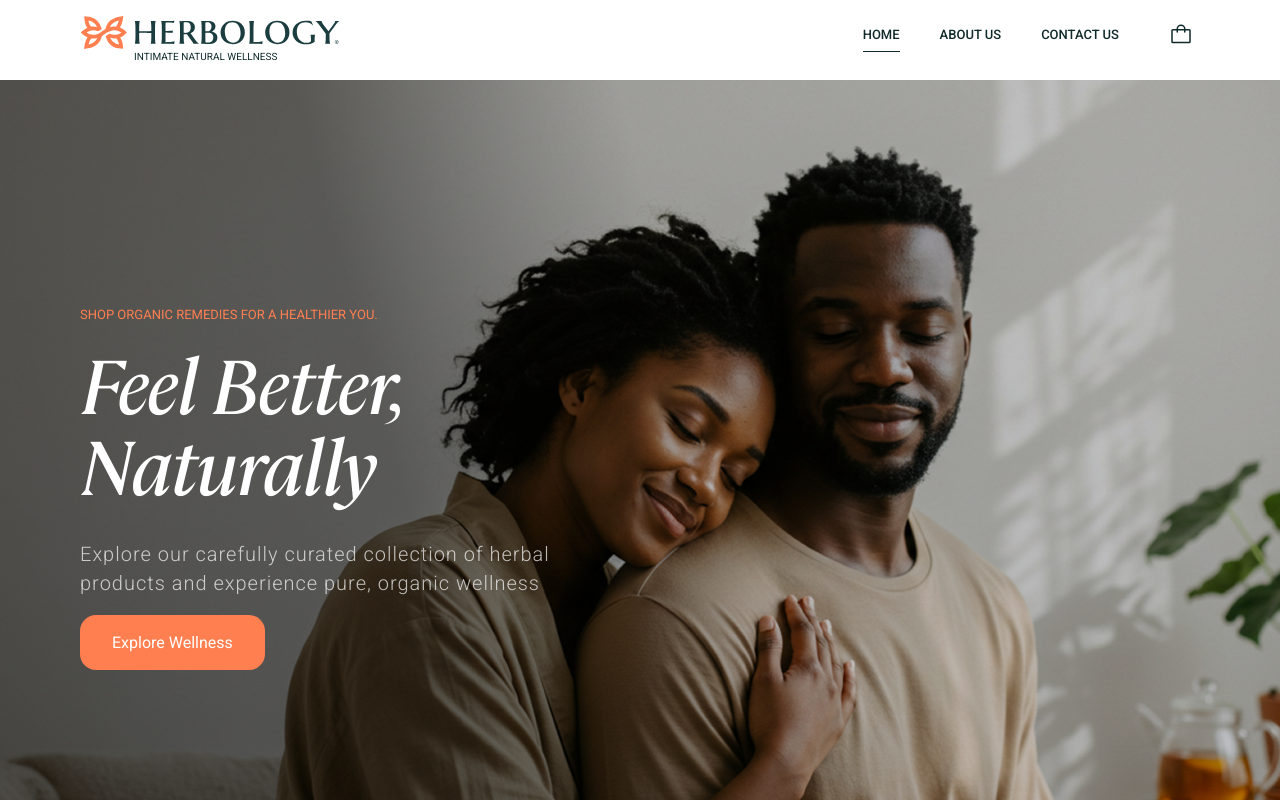
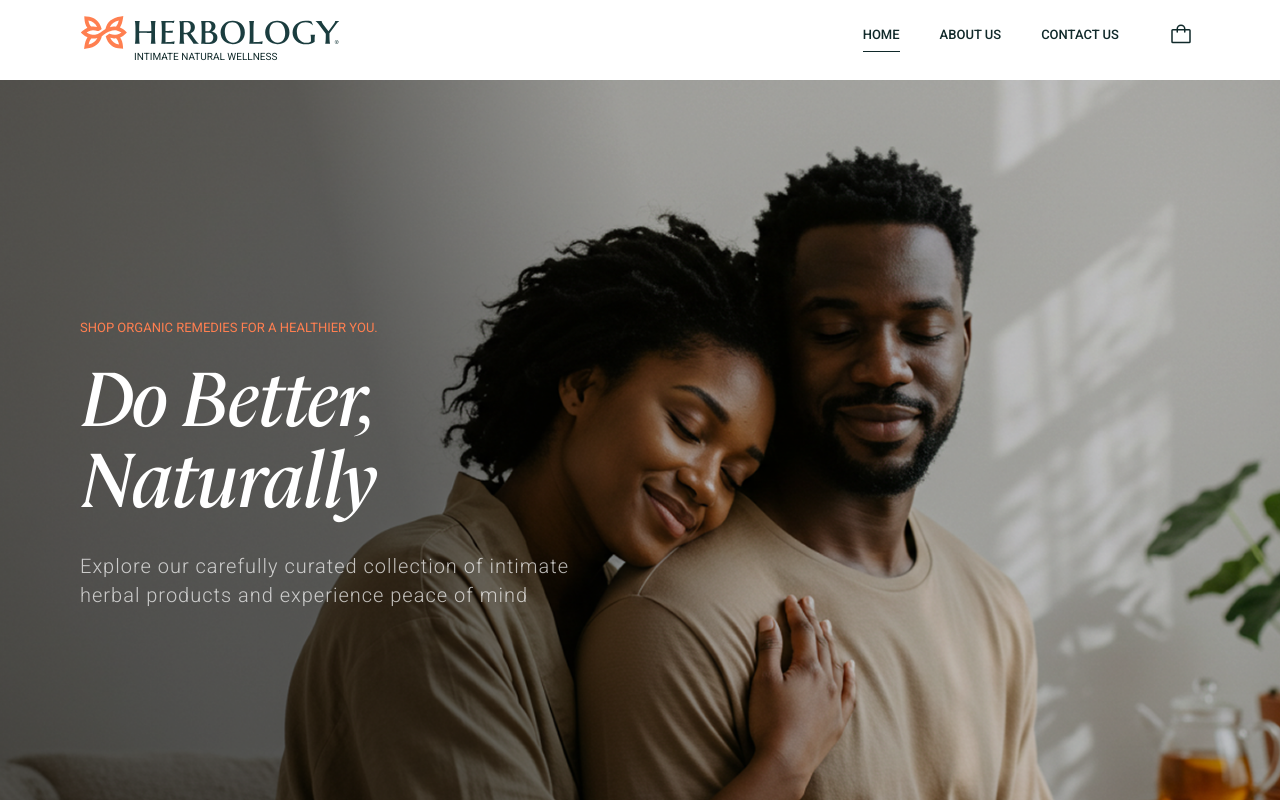
Before and after one commit to ejim11/herbology, a Next.js app: page / in a window 1280 px wide. Shown: the top 800 px of the page. Built offline with nearby package versions, Linux system fonts and the light colour scheme.

Commit message:
✅ updated the home hero text

```diff
--- a/components/home/Hero.tsx
+++ b/components/home/Hero.tsx
@@ -1,4 +1,4 @@
-import Link from "next/link";
+// import Link from "next/link";
 import React from "react";
 import FirstSection from "../FirstSection";
 
@@ -11,18 +11,18 @@ const Hero = () => {
             Shop organic remedies for a healthier you.
           </p>
           <h1 className="font-cambon  text-[7.6rem] max-smd:text-[6rem] text-white italic font-medium leading-[8.1rem] -tracking-[0.2rem] mb-[3.7rem] ">
-            Feel Better, Naturally
+            Do Better, Naturally
           </h1>
           <p className="font-roboto text-[2rem] text-[rgba(255,255,255,0.7)] leading-[2.9rem] font-light tracking-[0.1rem] mb-[3.2rem]">
-            Explore our carefully curated collection of herbal products and
-            experience pure, organic wellness
+            Explore our carefully curated collection of intimate herbal products
+            and experience peace of mind
           </p>
-          <Link
+          {/* <Link
             href={""}
             className="bg-[rgba(255,127,80,1)] py-[1.8rem] px-[3.2rem] rounded-[1.6rem] mt-[2.4rem] w-max text-white font-roboto"
           >
             Explore Wellness
-          </Link>
+          </Link> */}
         </div>
       </div>
     </FirstSection>
```
